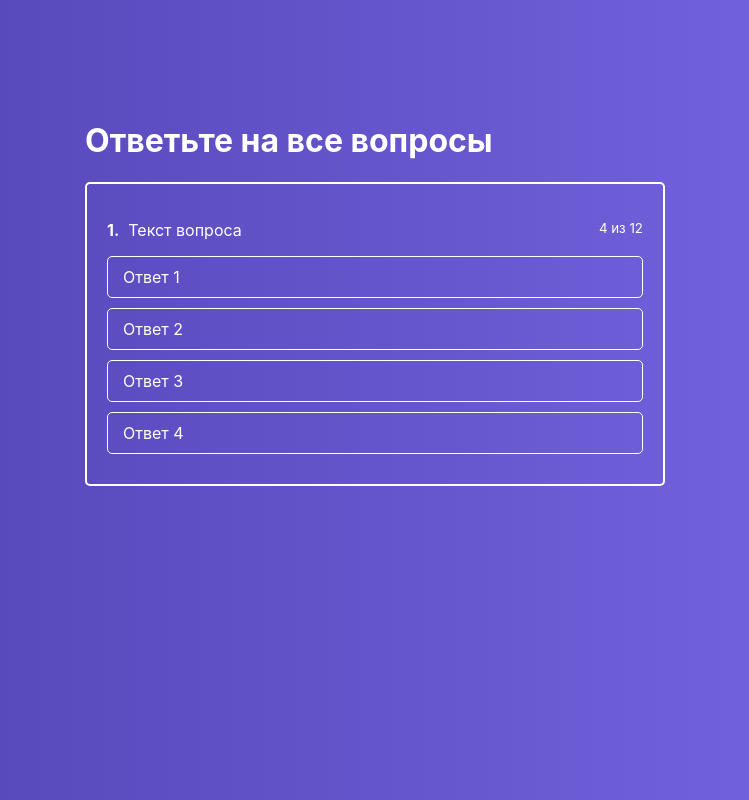
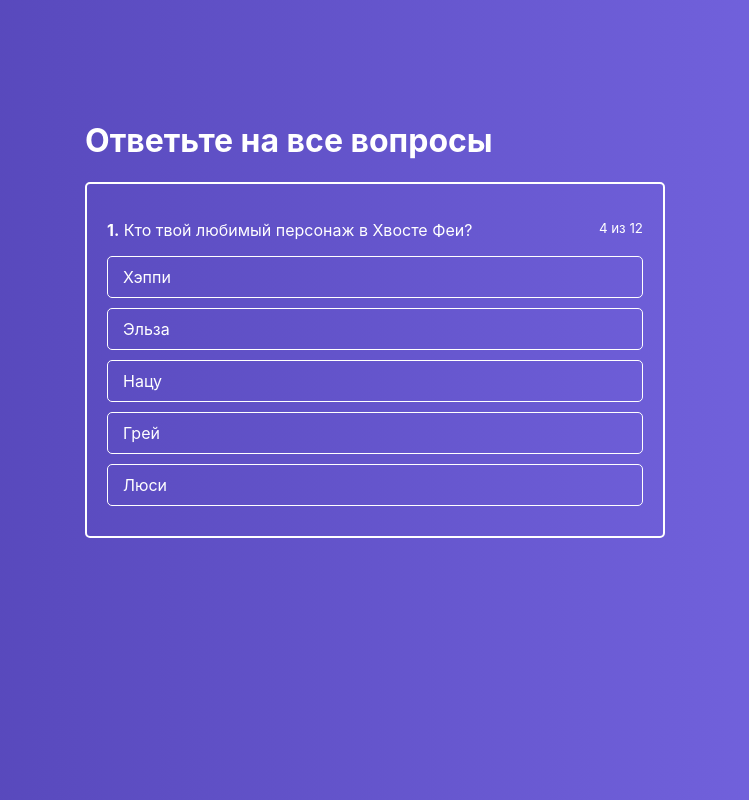
Before and after one commit to mohnatus/react-course, a React app: page / in a window 1280 px wide. Shown: the whole page, without its empty margins (265-1014 px from the left). Built offline with nearby package versions, Linux system fonts and the light colour scheme.

Commit message:
Lesson 7. Answer click handler

```diff
--- a/src/components/ActiveQuiz/ActiveQuiz.js
+++ b/src/components/ActiveQuiz/ActiveQuiz.js
@@ -8,14 +8,15 @@
             <span>
                 <strong>1.</strong>
                 &nbsp;
-                Текст вопроса
+                {props.question}
             </span>
 
             <small>4 из 12</small>
         </p>
 
         <AnswersList
-            answers={props.answers} />
+            answers={props.answers}
+            onAnswerClick={props.onAnswerClick} />
     </div>
 );
 
--- a/src/components/ActiveQuiz/AnswersList/AnswerItem/AnswerItem.js
+++ b/src/components/ActiveQuiz/AnswersList/AnswerItem/AnswerItem.js
@@ -4,7 +4,8 @@
 const AnswerItem = props => {
 
     return (
-        <li className={classes.AnswerItem}>
+        <li className={classes.AnswerItem}
+            onClick={() => props.onAnswerClick(props.answer.id)}>
             { props.answer.text }
         </li>
     );
--- a/src/components/ActiveQuiz/AnswersList/AnswersList.js
+++ b/src/components/ActiveQuiz/AnswersList/AnswersList.js
@@ -7,8 +7,9 @@
         { props.answers.map((answer, index) => {
             return (
                 <AnswerItem
+                    onAnswerClick={props.onAnswerClick}
                     answer={answer}
-                    key={index} />
+                    key={answer.id} />
             );
         }) }
     </ul>
--- a/src/containers/Quiz/Quiz.js
+++ b/src/containers/Quiz/Quiz.js
@@ -6,22 +6,36 @@
     state = {
         quiz: [
             {
+                question: 'Кто твой любимый персонаж в Хвосте Феи?',
                 answers: [
                     {
-                        text: 'Ответ 1',
+                        text: 'Хэппи',
+                        id: 1
                     },
                     {
-                        text: 'Ответ 2'
+                        text: 'Эльза',
+                        id: 2
                     },
                     {
-                        text: 'Ответ 3'
+                        text: 'Нацу',
+                        id: 3
                     },
                     {
-                        text: 'Ответ 4'
+                        text: 'Грей',
+                        id: 4
+                    },
+                    {
+                        text: 'Люси',
+                        id: 5
                     }
-                ]
+                ],
+                correctAnswerId: 1
             }
         ]
+    }
+
+    onAnswerClickHandler = (answerId) => {
+        console.log('answer', answerId)
     }
 
     render() {
@@ -30,7 +44,9 @@
                 <div className={classes.QuizWrapper}>
                     <h1>Ответьте на все вопросы</h1>
                     <ActiveQuiz
-                        answers={this.state.quiz[0].answers} />
+                        question={this.state.quiz[0].question}
+                        answers={this.state.quiz[0].answers}
+                        onAnswerClick={this.onAnswerClickHandler} />
                 </div>
             </div>
         );
```
